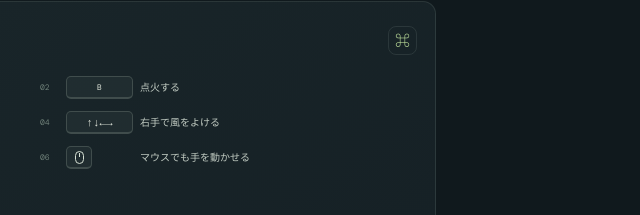
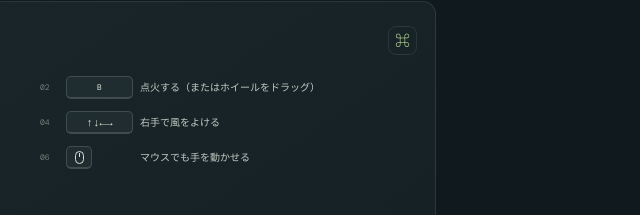
Before and after one commit to kaaaaaaaaa111122222/tabako, a website built with Vite: page index.html in a window 1280 px wide. Shown: the part 241-456 px from the top of the page, 614-1254 px from the left. Built offline with nearby package versions, Linux system fonts and the light colour scheme; animation ran at ten frames a second.

Commit message:
second commit

```diff
--- a/index.html
+++ b/index.html
@@ -44,7 +44,7 @@
           </div>
           <ol class="control-list">
             <li><span class="control-number">01</span><span class="keycap">SPACE</span><span>机のライターを手に取る</span></li>
-            <li><span class="control-number">02</span><span class="keycap">B</span><span>点火する</span></li>
+            <li><span class="control-number">02</span><span class="keycap">B</span><span>点火する（またはホイールをドラッグ）</span></li>
             <li><span class="control-number">03</span><span class="keycap">WASD</span><span>ライターを動かす</span></li>
             <li><span class="control-number">04</span><span class="keycap arrow-keys">↑↓←→</span><span>右手で風をよける</span></li>
             <li><span class="control-number">05</span><span class="keycap">SHIFT</span><span>マウスで動かす手を切り替え</span></li>
```
Also changed, not shown: dist/assets/index-CroweyiJ.js (deleted), dist/assets/index-uJViV23O.js (added), dist/index.html.
